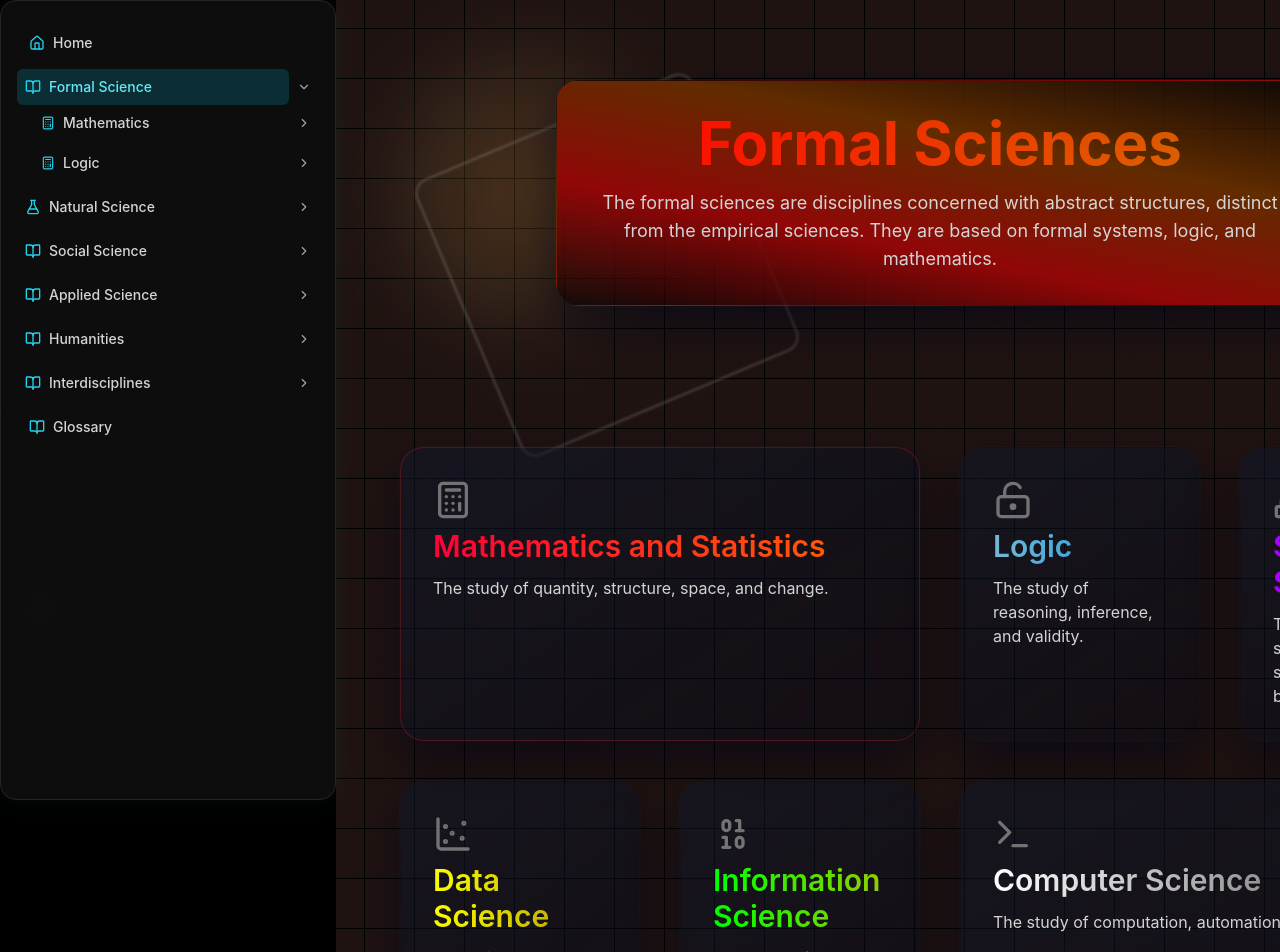
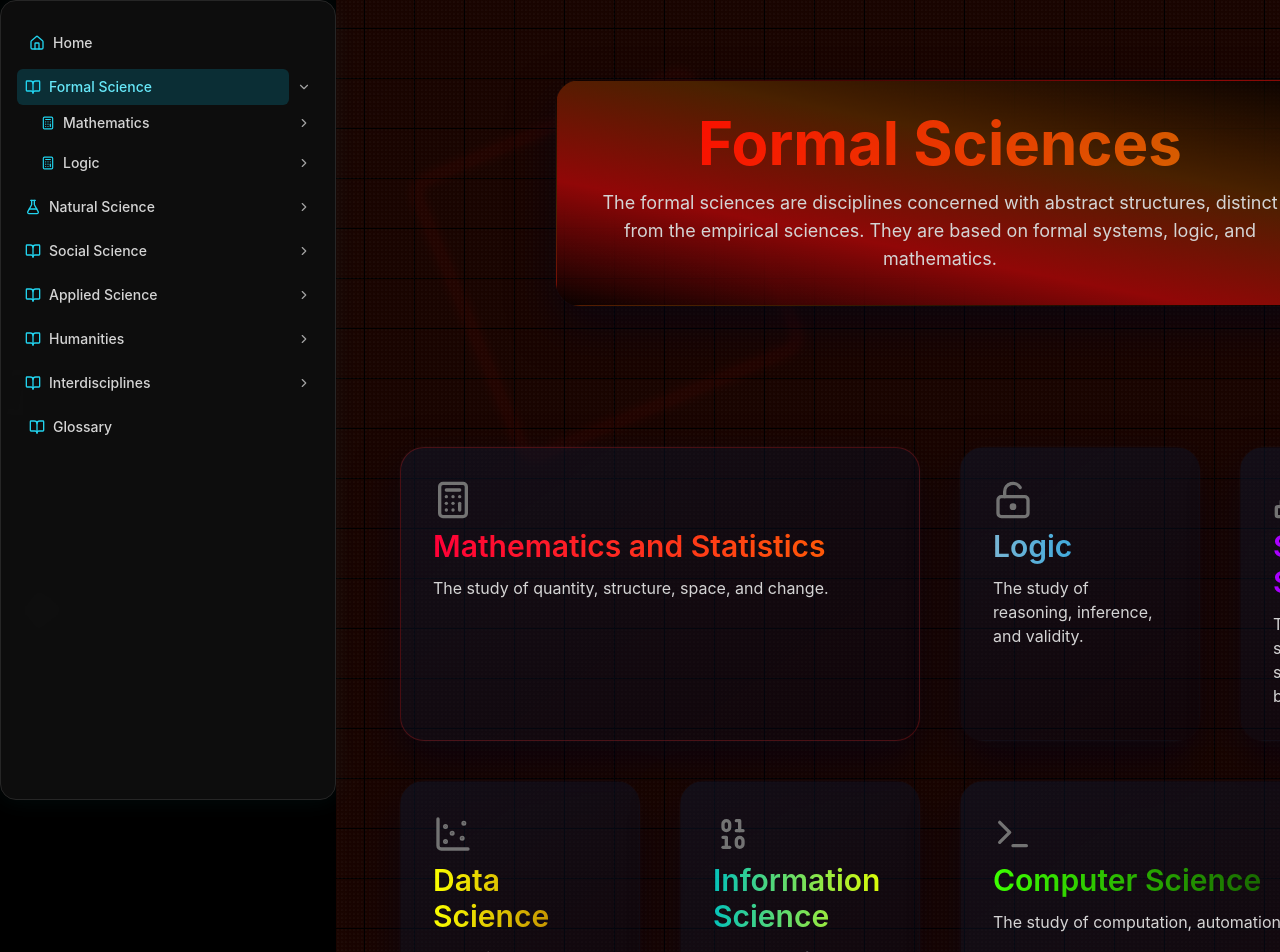
Before and after one commit to nickf723/ed-dev, a Next.js app: page /formal-science in a window 1280 px wide. Shown: the top 952 px of the page. Built offline with nearby package versions, Linux system fonts and the light colour scheme.

Commit message:
tweak tweek

```diff
--- a/app/components.css
+++ b/app/components.css
@@ -152,7 +152,7 @@
 
 /* Formal Science Theme Enhancements */
 .theme-formal-science.topic-page {
-  --theme-grid-color: rgba(255, 163, 147, 0.062);
+  --theme-grid-color: rgba(209, 35, 4, 0.062);
   background-image: conic-gradient(
       from 90deg at 1px 1px,
       var(--theme-grid-color) 90deg,
@@ -179,27 +179,13 @@
   width: 300px;
   height: 300px;
   background: none;
-  border: 2px solid rgba(170, 170, 170, 0.589);
+  border: 2px solid rgba(255, 0, 0, 0.589);
   border-radius: 1rem;
   opacity: 0.5;
-  filter: blur(1px);
+  filter: blur(6px);
   animation: spin 30s linear infinite;
 }
-.theme-formal-science.topic-page::after {
-  content: "";
-  position: absolute;
-  bottom: 15%;
-  right: 5%;
-  width: 400px;
-  height: 400px;
-  border-radius: 9999px;
-  background:
-    radial-gradient(circle, rgba(255, 136, 0, 0.575) 0%, transparent 60%),
-    radial-gradient(circle, rgba(247, 242, 179, 0.575) 0%, transparent 60%);
-  filter: blur(20px);
-  opacity: 0.6;
-  animation: floatAround 45s ease-in-out infinite;
-}
+
 
 /* Math Theme Enhancements */
 .theme-algebra.topic-page {
--- a/app/themes.css
+++ b/app/themes.css
@@ -60,8 +60,8 @@
     --theme-badge-border: rgba(129, 140, 248, 0.38);
     --theme-badge-text: #bebebe;
     --theme-blob-1: rgb(145, 7, 7);
-    --theme-blob-2: rgb(97, 44, 0);
-    --theme-grid-color: rgba(255, 163, 147, 0.062);
+    --theme-blob-2: rgb(73, 33, 0);
+    --theme-grid-color: rgba(80, 12, 0, 0.247);
   }
 
   .theme-natural-science {
@@ -134,6 +134,7 @@
     --theme-grid-color: rgba(216, 122, 0, 0.1);
   }
 /*----------------------------------------------------------------------------------------------------------*/
+
   .theme-math {
     --theme-gradient-start: #ff0037;
     --theme-gradient-end: #ff6600;
@@ -325,9 +326,9 @@
 
   .theme-data-science {
     --theme-gradient-start: #fbff00;
-    --theme-gradient-end: #ad9300;
+    --theme-gradient-end: #ad6200;
     --theme-icon-hover: #ffee00;
-    --theme-underline: #d9ff003d;
+    --theme-underline: #ff91003d;
     --theme-text-title: #fbff00;
     --theme-text-header: #ad9300;
     --theme-text-icon: var(--theme-text-title);
@@ -338,10 +339,10 @@
   }
 
   .theme-information-science {
-    --theme-gradient-start: #00ff00;
-    --theme-gradient-end: #96cc00;
-    --theme-icon-hover: #bbfcee;
-    --theme-underline: #ffffff3d;
+    --theme-gradient-start: #00fff2c0;
+    --theme-gradient-end: #e5ff00;
+    --theme-icon-hover: #00fff2;
+    --theme-underline: #00ffff3d;
     --theme-text-title: #00ff00;
     --theme-text-header: #96cc00;
     --theme-text-icon: var(--theme-text-title);
@@ -352,15 +353,15 @@
   }
 
   .theme-computer-science {
-    --theme-gradient-start: #ffffff;
-    --theme-gradient-end: #4b4b4b;
+    --theme-gradient-start: #3cff00;
+    --theme-gradient-end: #000000;
     --theme-icon-hover: #15ff00;
     --theme-underline: #1eff00;
     --theme-text-title: #ffffff;
     --theme-text-header: #4b4b4b;
     --theme-text-icon: var(--theme-text-title);
     --theme-symbol-color: rgba(255, 255, 255, 0.15);
-    --theme-blob-1: rgba(255, 255, 255, 0.25);
+    --theme-blob-1: rgb(255, 255, 255);
     --theme-blob-2: rgba(75, 75, 75, 0.2);
     --theme-grid-color: rgba(255, 255, 255, 0.08);
   }
```
Lines whose indentation alone changed are shown as unchanged.
